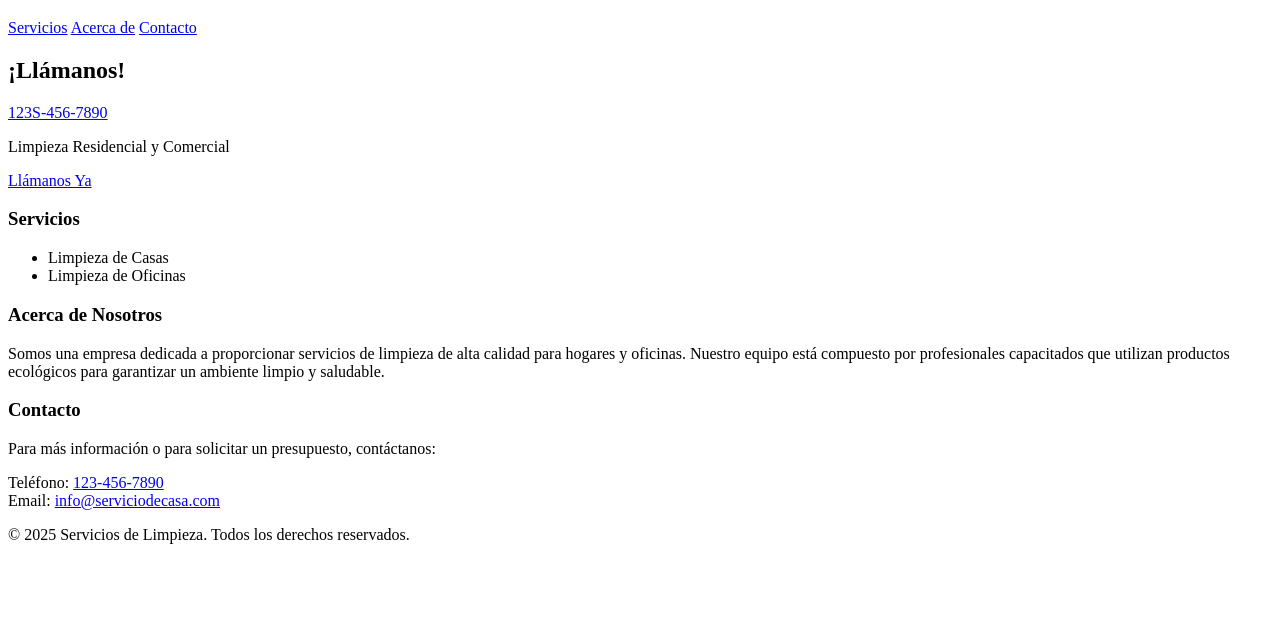
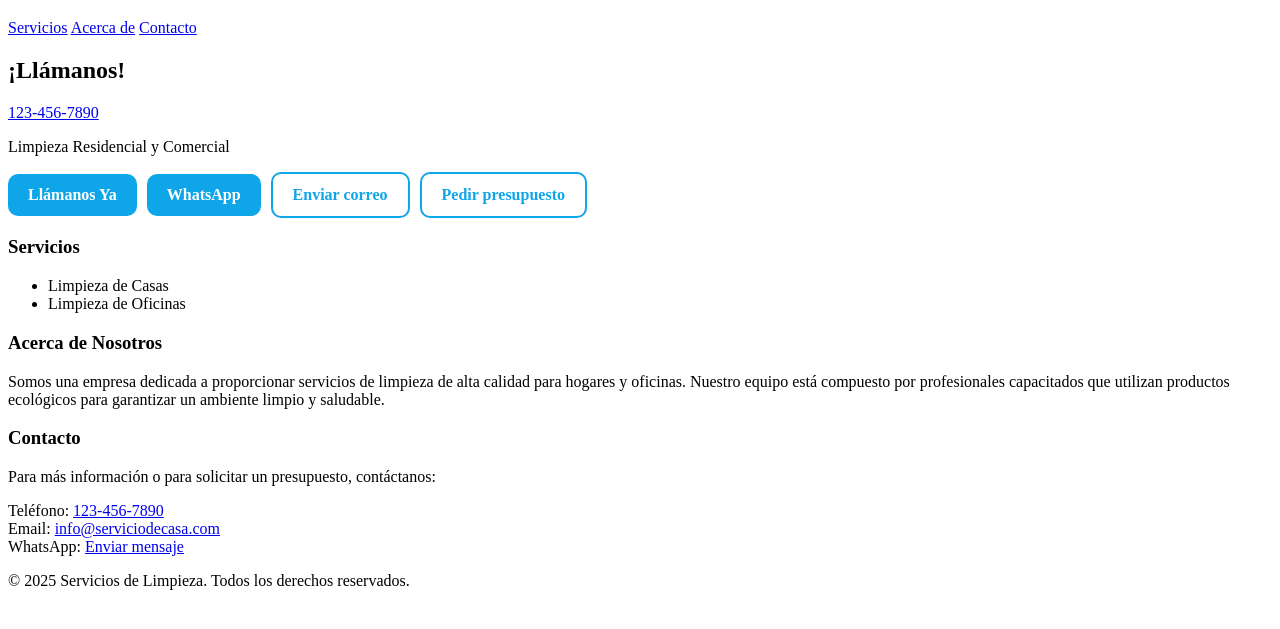
Before and after one commit to MAC41-max/JobService, a plain HTML site: page JobService/index.html in a window 1280 px wide. Shown: the part 61-690 px from the top of the page. Drawn offline with Linux system fonts and the light colour scheme; files that its build step writes are made by us from their sources.

Commit message:
Wire up buttons (tel, mailto, WhatsApp) and smooth scroll

```diff
--- a/JobService/index.html
+++ b/JobService/index.html
@@ -4,7 +4,35 @@
     <meta charset="utf-8" />
     <meta name="viewport" content="width=device-width, initial-scale=1.0" />
     <title>Servicios de Limpieza</title>
-    <link rel="stylesheet" href="styles.css" />
+    <link rel="stylesheet" href="css/style.css" />
+
+    <style>
+        html {
+            scroll-behavior: smooth;
+        }
+        .btn, .cta-btn {
+            display: inline-block;
+            padding: 12px 20px;
+            border-radius: 10px;
+            background: #0ea5e9;
+            color: #fff;
+            text-decoration: none;
+            font-weight: 700;
+        }
+
+            .btn.ghost {
+                background: #fff;
+                color: #0ea5e9;
+                border: 2px solid #0ea5e9;
+            }
+
+        .btn-row {
+            display: flex;
+            gap: 10px;
+            flex-wrap: wrap;
+            align-items: center;
+        }
+    </style>
 </head>
 <body>
 
@@ -24,9 +52,27 @@
     <section class="hero">
         <div class="container">
             <h2>¡Llámanos!</h2>
-            <p class="phone"><a href="tel:+1234567890">123S-456-7890</a></p>
+            <p class="phone">
+                <!-- tel: works on phones; still ok on desktop -->
+                <a href="tel:+1234567890">123-456-7890</a>
+            </p>
             <p>Limpieza Residencial y Comercial</p>
-            <a href="tel:+1234567890" class="cta-btn">Llámanos Ya</a>
+
+            <div class="btn-row">
+                <!-- Primary call button -->
+                <a href="tel:+1234567890" class="cta-btn">Llámanos Ya</a>
+
+                <!-- WhatsApp -->
+                <a class="btn" href="https://wa.me/11234567890">WhatsApp</a>
+
+                <!-- Email -->
+                <a class="btn ghost" href="mailto:info@serviciodecasa.com?subject=Solicitud%20de%20presupuesto&body=Hola,%20quiero%20información%20sobre%20servicios%20de%20limpieza.">
+                    Enviar correo
+                </a>
+
+                <!-- Jump to Contact section -->
+                <a class="btn ghost" href="#contact">Pedir presupuesto</a>
+            </div>
         </div>
     </section>
 
@@ -60,7 +106,8 @@
             <p>Para más información o para solicitar un presupuesto, contáctanos:</p>
             <p>
                 Teléfono: <a href="tel:+1234567890">123-456-7890</a><br>
-                Email: <a href="mailto:info@serviciodecasa.com">info@serviciodecasa.com</a>
+                Email: <a href="mailto:info@serviciodecasa.com">info@serviciodecasa.com</a><br>
+                WhatsApp: <a href="https://wa.me/11234567890">Enviar mensaje</a>
             </p>
         </div>
     </section>
```
